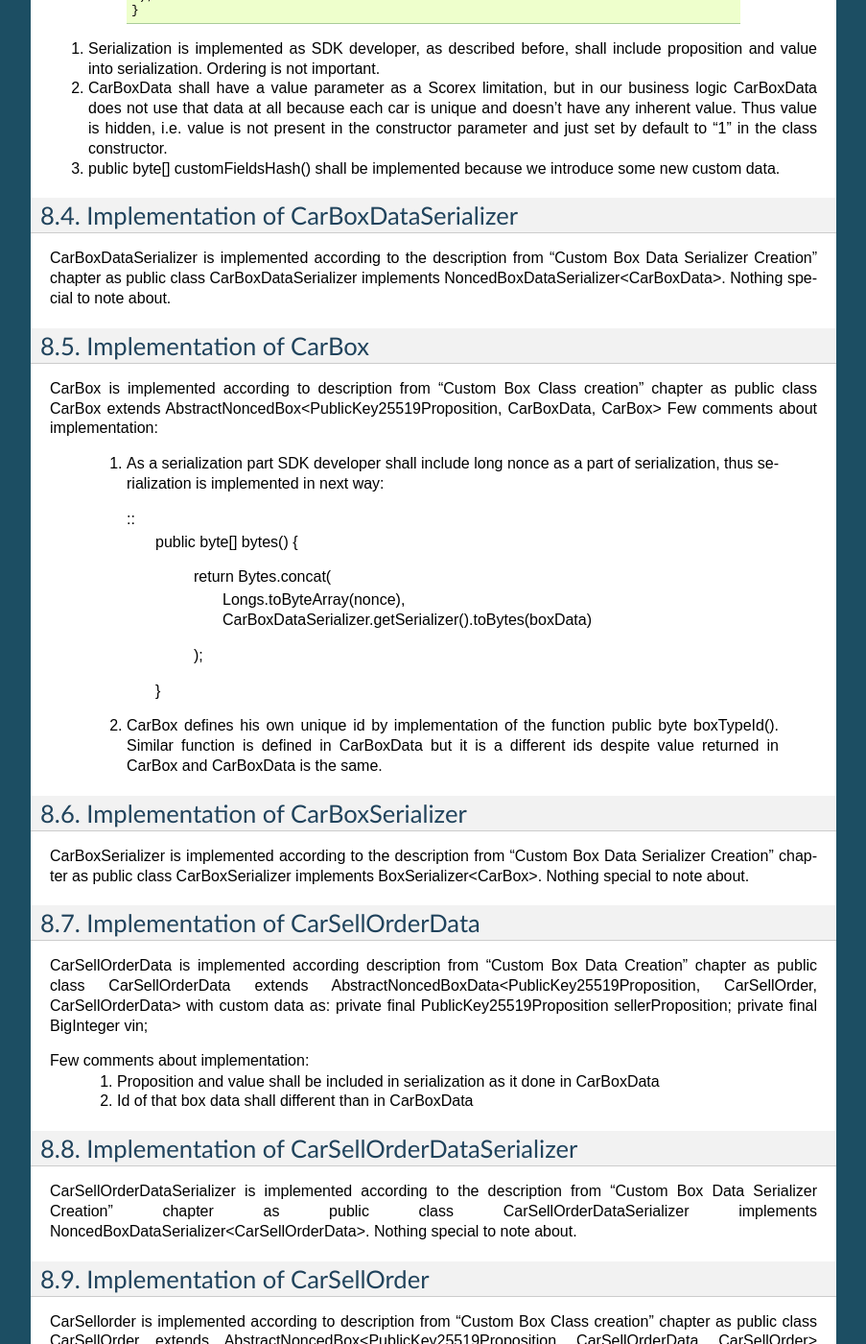
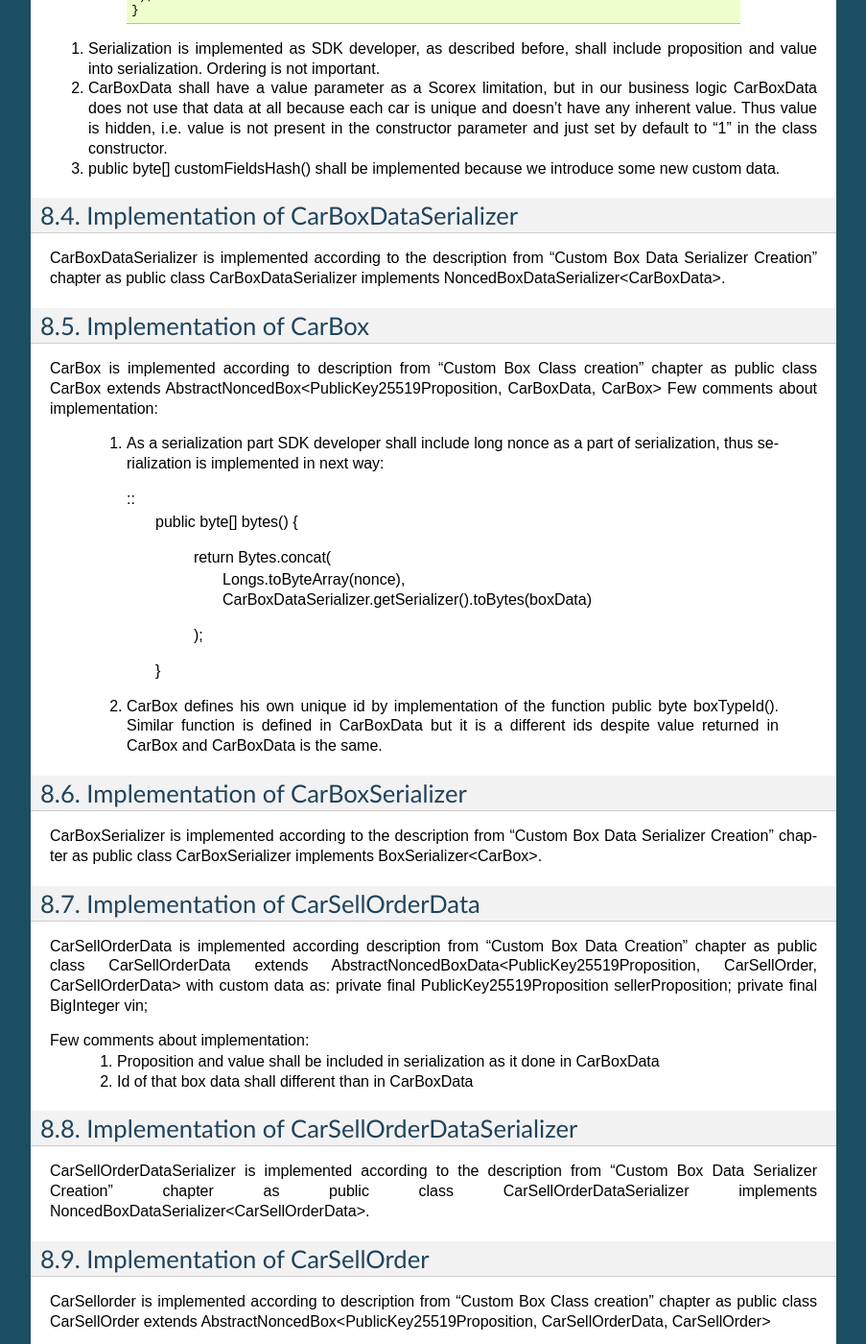
Before and after one commit to megaluck/documentation, a Sphinx documentation site: the page built from docs/introduction/08-Car-registry-tutorial.rst, in a window 1280 px wide and 1400 px high, scrolled down 2512 px. Shown: the whole window at 96% size, without its empty margins (198-1101 px from the left). Built offline with Sphinx 7.4.7, drawn with Linux system fonts in a browser that asks for light colours; pages that are not in the unit, such as notebooks, are missing from menus; some of the changed text lies outside the part shown.

Commit message:
Removing developer notes

```diff
--- a/docs/introduction/08-Car-registry-tutorial.rst
+++ b/docs/introduction/08-Car-registry-tutorial.rst
@@ -139,7 +139,6 @@ Implementation of CarBoxDataSerializer
 
 CarBoxDataSerializer is implemented according to the description from “Custom Box Data Serializer Creation” chapter as
 public class CarBoxDataSerializer implements NoncedBoxDataSerializer<CarBoxData>.
-Nothing special to note about.
 
 Implementation of CarBox
 ************************
@@ -167,7 +166,7 @@ Implementation of CarBoxSerializer
 
 CarBoxSerializer is implemented according to the description from “Custom Box Data Serializer Creation” chapter as
 public class CarBoxSerializer implements BoxSerializer<CarBox>.
-Nothing special to note about.
+
 
 Implementation of CarSellOrderData
 **********************************
@@ -186,14 +185,14 @@ Implementation of CarSellOrderDataSerializer
 
 CarSellOrderDataSerializer is implemented according to the description from “Custom Box Data Serializer Creation” chapter as
 public class CarSellOrderDataSerializer implements NoncedBoxDataSerializer<CarSellOrderData>.
-Nothing special to note about.
+
 
 Implementation of CarSellOrder
 ******************************
 
 CarSellorder is implemented according to description from “Custom Box Class creation” chapter as
 public class CarSellOrder extends AbstractNoncedBox<PublicKey25519Proposition, CarSellOrderData, CarSellOrder>
-Nothing special to note about.
+
 
 Extend API by creating new transactions Car creation transaction and Car sell Order transaction
 ***********************************************************************************************
```
